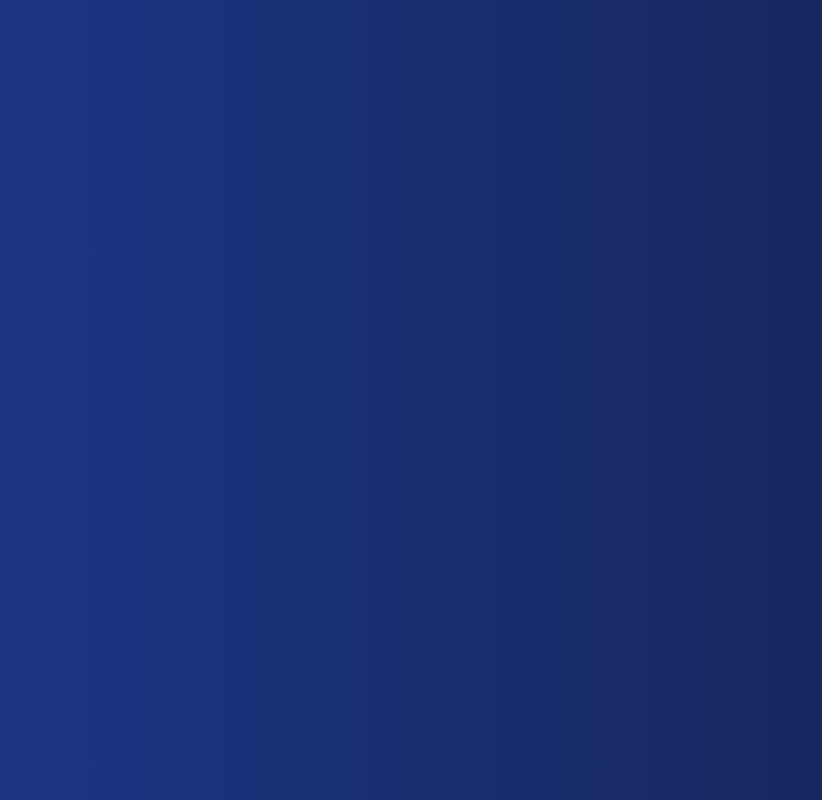
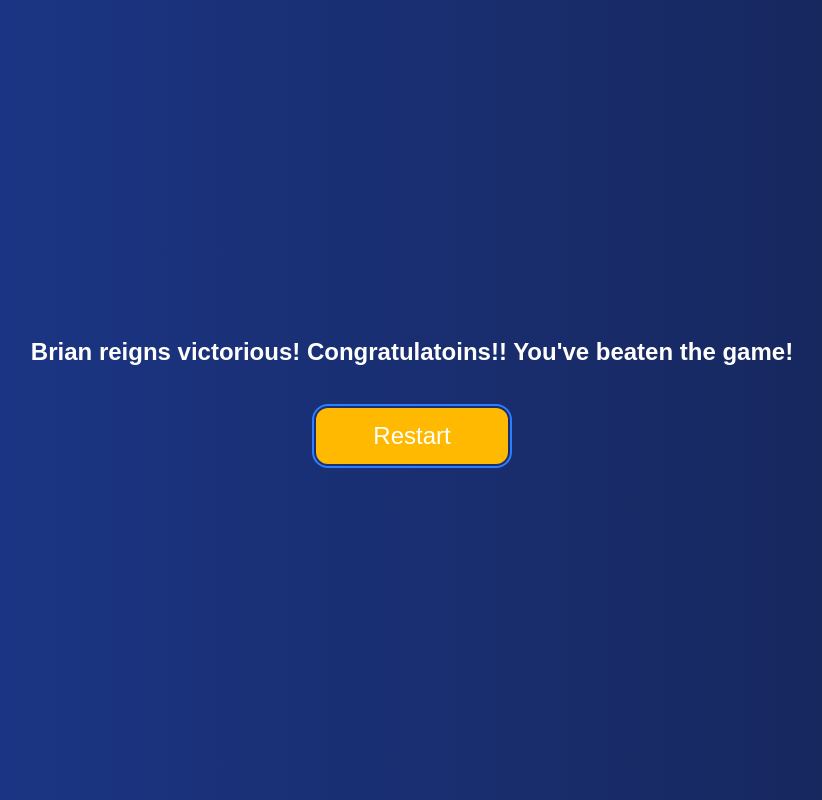
Before and after one commit to cchester11/goblins, a React (Vite) app: page /victory in a window 1280 px wide. Before the commit this address had no page. Shown: the whole page, without its empty margins (228-1050 px from the left). Built offline with nearby package versions, Linux system fonts and the light colour scheme; a web font is replaced by a local one.

Commit message:
victory component added and navigated to

```diff
--- a/src/App.jsx
+++ b/src/App.jsx
@@ -2,6 +2,7 @@ import { Route, Routes, BrowserRouter } from "react-router-dom";
 import Home from "./components/Home";
 import Game from "./components/Game";
 import EndGame from "./components/EndGame";
+import Victory from "./components/Victory";
 
 function App() {
       return (
@@ -10,6 +11,7 @@ function App() {
                         <Route path="/" element={<Home />} />
                         <Route path="/game" element={<Game />} />
                         <Route path="/endgame" element={<EndGame />} />
+                        <Route path="/victory" element={<Victory />} />
                   </Routes>
             </BrowserRouter>
       );
--- a/src/components/Controls.jsx
+++ b/src/components/Controls.jsx
@@ -46,19 +46,37 @@ export default function Controls({
                                           // Wait for 3 seconds, then update the game text again
                                           if (goblinHealth <= 0) {
                                                 // add new potion to brians inventory
-                                                const potionGained = handlePotion(brian, setBrian)
+                                                const potionGained =
+                                                      handlePotion(
+                                                            brian,
+                                                            setBrian
+                                                      );
 
                                                 // Increment goblin index safely
                                                 setGoblinIdx((prevIdx) => {
                                                       const nextGoblinIdx =
                                                             prevIdx + 1;
+
+                                                      // **Victory Check** - If all goblins are defeated, redirect to victory page
+                                                      if (
+                                                            nextGoblinIdx >=
+                                                            goblins.length
+                                                      ) {
+                                                            navigate(
+                                                                  "/victory"
+                                                            );
+                                                            return prevIdx; // Prevents unnecessary state updates after redirect
+                                                      }
+
                                                       setGoblin({
                                                             ...goblins[
                                                                   nextGoblinIdx
                                                             ],
                                                       });
 
-                                                      setGameText(`You found a ${potionGained} potion!`)
+                                                      setGameText(
+                                                            `You found a ${potionGained} potion!`
+                                                      );
 
                                                       // Announce next opponent after delay
                                                       setTimeout(() => {
--- /dev/null
+++ b/src/components/Victory.jsx
@@ -0,0 +1,20 @@
+import { useNavigate } from "react-router-dom";
+
+export default function Victory() {
+      const navigate = useNavigate();
+      // when user clicks "start game", route to the "game component"
+      return (
+            <div className="flex flex-col justify-center items-center h-screen text-center">
+                  <p className="mb-10 text-white text-2xl font-bold">
+                        Brian reigns victorious! Congratulatoins!! You've beaten the game!
+                  </p>
+                  <button
+                        type="button"
+                        className="bg-amber-400 text-2xl text-white hover:bg-amber-200 p-3 rounded-xl outline-2 outline-offset-2 outline-blue-500 w-48"
+                        onClick={() => navigate("/")}
+                  >
+                        Restart
+                  </button>
+            </div>
+      );
+}
```
